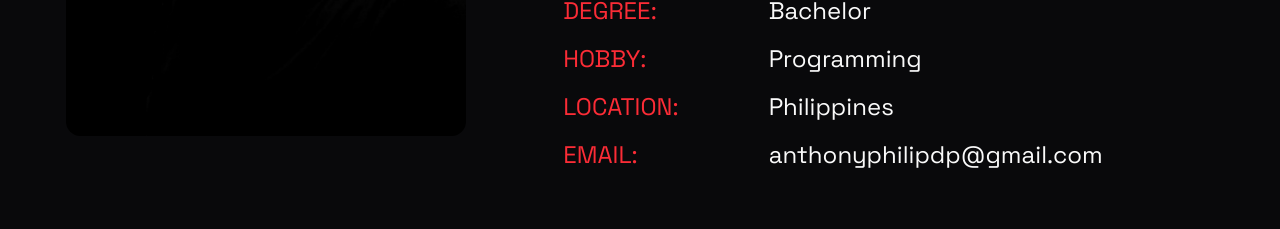
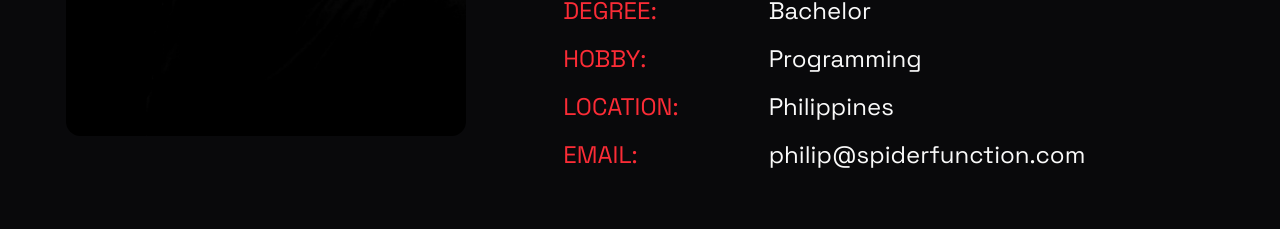
Before and after one commit to SpiderFunction/aboutap, a Next.js app: page /about in a window 1280 px wide. Shown: the part 850-1079 px from the top of the page. Built offline with nearby package versions, Linux system fonts and the light colour scheme.

Commit message:
Email has been updated

```diff
--- a/app/about/page.tsx
+++ b/app/about/page.tsx
@@ -32,7 +32,7 @@ const About = () => {
   // Age Calculator - End
   const details = [
     { birthday: '30 April 2000',
-      email: 'anthonyphilipdp@gmail.com',
+      email: 'philip@spiderfunction.com',
       location: 'Philippines',
       age: adjustedAge,
       degree: 'Bachelor',
```
